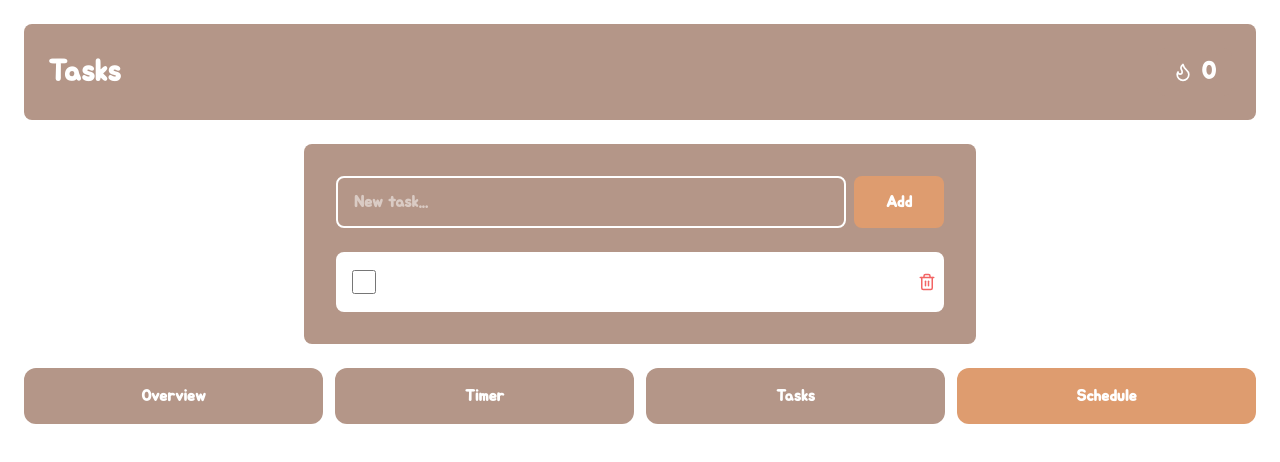
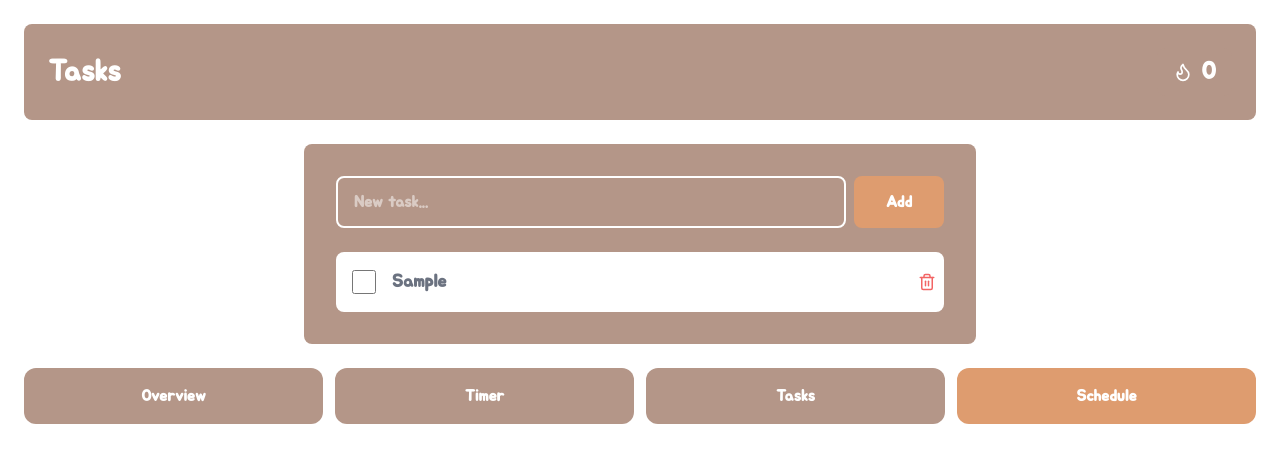
Before and after one commit to kevinthai256/StudyBuddy, a Next.js app: page /todos in a window 1280 px wide. Both pictures are taken after typing "Sample" into the empty fields and a click on the button "Add". Shown: the top 462 px of the page. Built offline with nearby package versions, Linux system fonts and the light colour scheme; no server answers.

Commit message:
Update page.tsx

```diff
--- a/app/todos/page.tsx
+++ b/app/todos/page.tsx
@@ -96,7 +96,7 @@ function StudyTodosContent() {
                 <span className={`flex-1 font-bold text-lg select-none ${
                     t.completed
                         ? 'line-through text-[var(--color-text-muted)] opacity-50'
-                        : 'text-[var(--color-text-primary)]'
+                        : 'text-[var(--color-text-secondary)]'
                     }`}>
                     {t.text}
                 </span>
```
